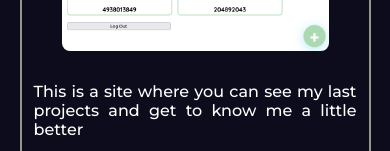
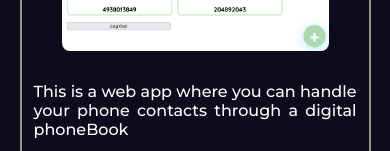
Before and after one commit to sebastian-ruiz-7/Portfolio, a React app: page /projects in a window 390 px wide. Shown: the part 693-844 px from the top of the page. Built offline with nearby package versions, Linux system fonts and the light colour scheme.

Commit message:
[FIX] Se cambio la descripcion del phoneBook project

```diff
--- a/src/pages/Projects.jsx
+++ b/src/pages/Projects.jsx
@@ -19,7 +19,7 @@ export const Projects = () => {
 
         <ProjectCard title='Mariscos Pacífico app' link={'https://github.com/sebastian-ruiz-7/Mariscos-Pacifico'} image={mariscos} description={'This is a web app for a restaurant. You can take orders, update orders, get tickets, see the not yet delivered dishes. All in real time with Web Sockets, and more.'}/>
 
-        <ProjectCard title='PhoneBook' link={'https://github.com/sebastian-ruiz-7/PhoneBook'} image={phoneBook} description={'This is a site where you can see my last projects and get to know me a little better'}/>
+        <ProjectCard title='PhoneBook' link={'https://github.com/sebastian-ruiz-7/PhoneBook'} image={phoneBook} description={'This is a web app where you can handle your phone contacts through a digital phoneBook'}/>
 
         <ProjectCard title='My portfolio' link={'https://github.com/sebastian-ruiz-7/Portfolio'} image={portfolio} description={'This is a site where you can see my last projects and get to know me a little better'}/>
 
```
